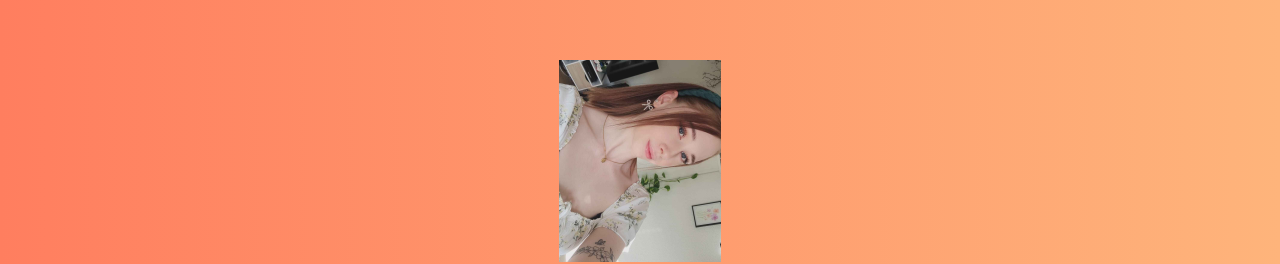
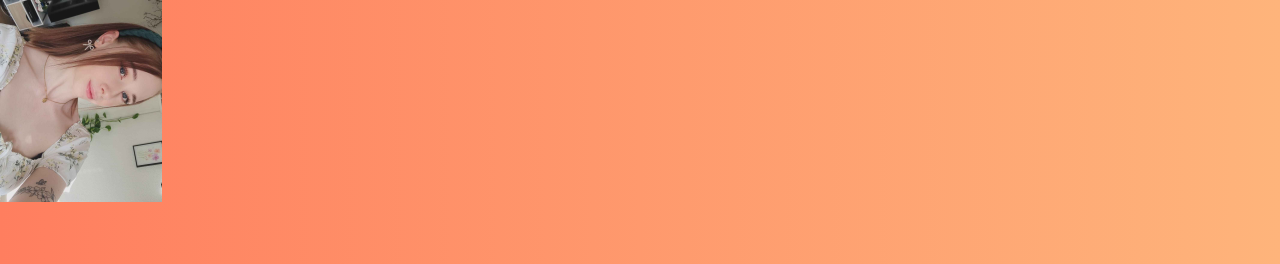
Before and after one commit to LaCourDk/Millalot.Linktree, a plain HTML site: page index.html in a window 1280 px wide. Shown: the top 264 px of the page. Drawn offline with nearby package versions, Linux system fonts and the light colour scheme.

Commit message:
Update index.html

```diff
--- a/index.html
+++ b/index.html
@@ -7,7 +7,8 @@
   <meta name="viewport" content="width=device-width, initial-scale=1">
   <link href="https://fonts.googleapis.com/css?family=Open+Sans:400,600,700,800&display=swap" rel="stylesheet">
   <link rel="stylesheet" href="css/littlelink.css">
-  <link rel="icon" type="image/png" href="images/avatar.png">
+<img src="images/avatar.png" alt="Millalot" class="avatar">
+
   <style>
     body {
       background: linear-gradient(to right, #ff7e5f, #feb47b); /* Gradient background */
```
